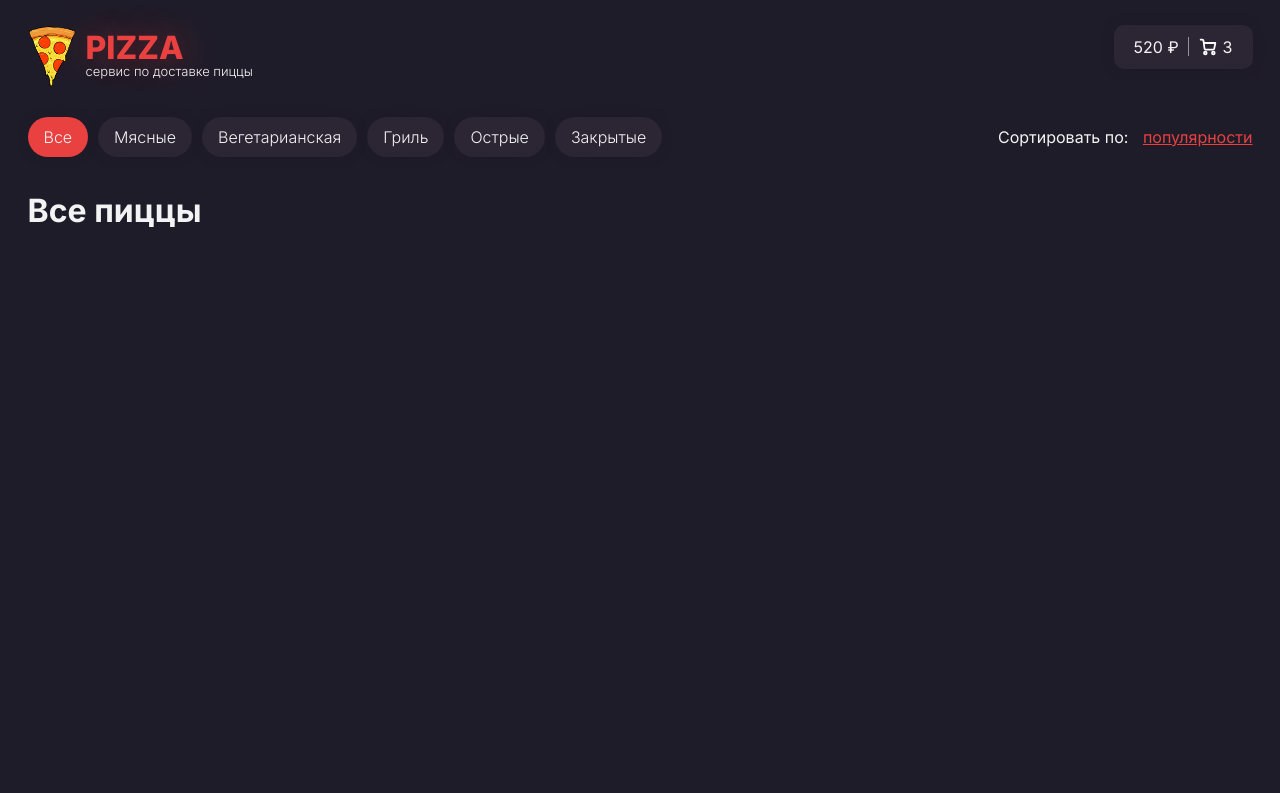
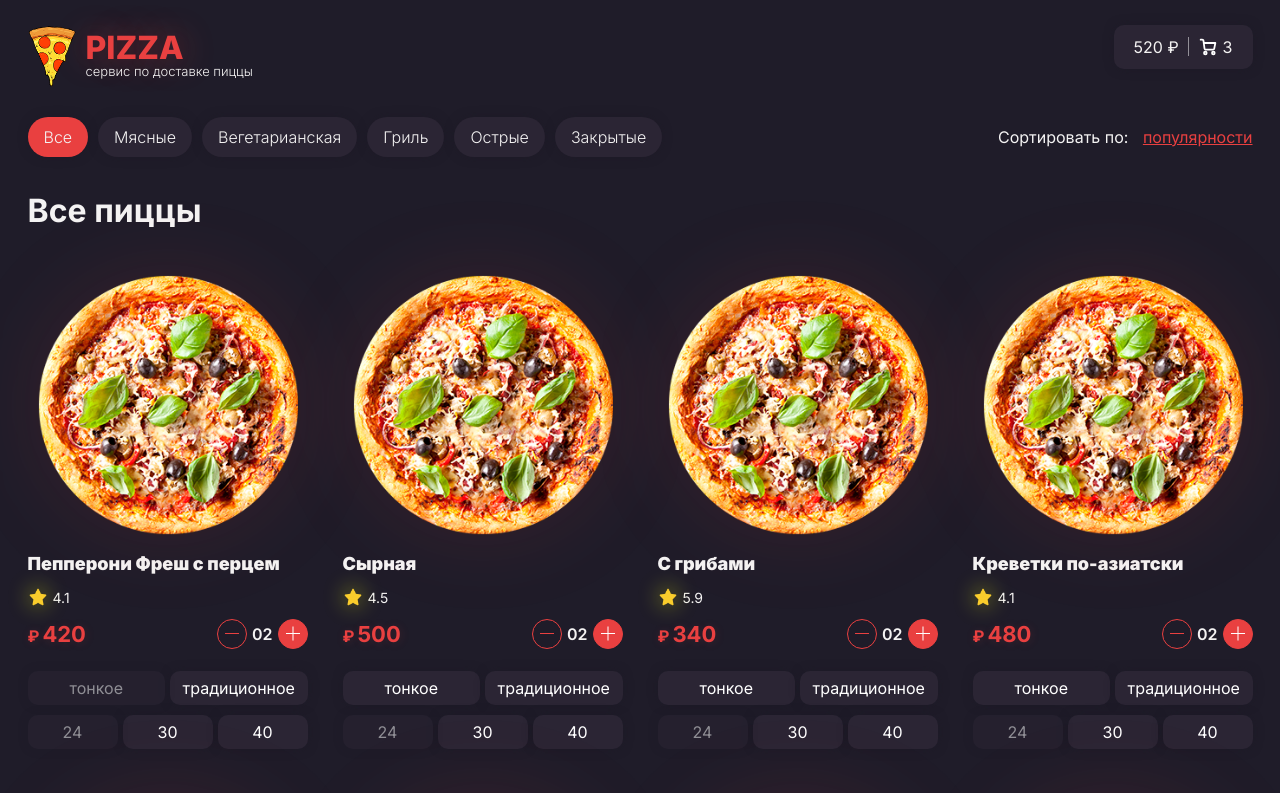
Before and after one commit to Redwi-v/pizza, a React (Create React App) app: page / in a window 1280 px wide. Shown: the top 793 px of the page. Built offline with nearby package versions, Linux system fonts and the light colour scheme.

Commit message:
pizza_render

```diff
--- a/src/components/PizzaItem/PizzaItem.tsx
+++ b/src/components/PizzaItem/PizzaItem.tsx
@@ -1,25 +1,93 @@
-import React, { FC } from 'react'
+import React, { FC, ReactNode } from 'react'
 import style from './pizzaItem.module.scss'
+
+//additional imports
+import { PizzaItemProps } from './pizzaItemProps'
+import starIcon from '../../assets/img/icons/star.png'
 
 
 
-interface PizzaItemProps {
-  preview?: string
-  name?: string
-  prise?: number
-  types?: number[]
-}
 
-enum PizzaTypes {
-  'Тонкое' = 0,
-  'Традиционное' = 5,
-}
+const pizza_doughs: string[] = ['тонкое', 'традиционное']
+const pizzaSizes: number[] = [24, 30, 40]
+
+
 const PizzaItem: FC<PizzaItemProps> = (props) => {
-  const { preview, name, types } = props
+  const { id, imageUrl, name, prise, types, sizes, category, rating } = props
+
+
+
+  // additional renders
+
+  const renderPizzaSizes = (): React.ReactNode => {
+    return pizzaSizes.map((pizzaSize) => {
+      let thisSizeAvailable: boolean = false
+
+      sizes.forEach(size => {
+        if (size === pizzaSize) thisSizeAvailable = true
+      })
+
+      return (
+        <li key={pizzaSize}>
+          <button className={`${style.settings_button} ${thisSizeAvailable ? style.available : ''} ui_element`}>
+            {pizzaSize}
+          </button>
+        </li>
+      )
+    })
+  }
+
+  const renderPizzaDoughs = (): React.ReactNode => {
+    return pizza_doughs.map((dough, doughsIndex) => {
+      let thisPizzaAvailable: boolean = false
+
+      types.forEach(index => {
+        if (index === doughsIndex) {
+          thisPizzaAvailable = true
+        }
+      })
+
+      return (
+        <li key={doughsIndex}>
+          <button className={`${style.settings_button} ${thisPizzaAvailable ? style.available : ''} ui_element`}>
+            {dough}
+          </button>
+        </li>
+      )
+    })
+  }
 
   return (
-    <div className={''}>
-      {PizzaTypes[3]}
+    <div className={style.pizza_item}>
+      <div className={style.pizza_preview}>
+        <img src={imageUrl} alt="pizza image" />
+      </div>
+      <h2 className={style.name}>{name}</h2>
+      <div className={style.rating}>
+        <img src={starIcon} alt="star icon" className={style.star} />
+        <span className={style.rating_number}>{rating}</span>
+      </div>
+      <div className={style.purchase}>
+        <div className={style.prise_block}>
+          <span className={style.currency}>₽</span>
+          <span className={style.prise}>{prise}</span>
+        </div>
+        <div className={style.counter}>
+          <button className={`${style.count_button} ${style.minus}`}></button>
+          <span className={style.count}>02</span>
+          <button className={`${style.count_button} ${style.plus}`}></button>
+        </div>
+      </div>
+      <ul className={style.doughs}>
+        {
+          renderPizzaDoughs()
+        }
+      </ul>
+      <ul className={style.choose_size}>
+        {
+          renderPizzaSizes()
+        }
+      </ul>
     </div>
   );
 }
--- a/src/components/PizzaItem/pizzaItem.module.scss
+++ b/src/components/PizzaItem/pizzaItem.module.scss
@@ -0,0 +1,160 @@
+@mixin light {
+  position: absolute;
+  display: block;
+  max-width: 210px;
+  max-height: 210px;
+  width: 100%;
+  height: 100%;
+  border-radius: 50%;
+  z-index: -1;
+  left: 0;
+  right: 0;
+  bottom: 0;
+  top: 0;
+  margin: auto;
+  filter: blur(50px);
+}
+
+.pizza_item {
+  width: 280px;
+
+  .pizza_preview {
+    position: relative;
+    max-width: 260px;
+    margin: 0 auto;
+    z-index: 10;
+
+    &::before {
+      content: '';
+      @include light;
+      background-color: #e940403a;
+    }
+  }
+
+  .name {
+    font-size: 18px;
+    width: 100%;
+    margin-top: 15px;
+    font-weight: 900;
+  }
+  .rating {
+    position: relative;
+    display: flex;
+    margin-top: 10px;
+    &::before {
+      content: '';
+      @include light;
+      width: 20px;
+      height: 20px;
+      z-index: 1;
+      filter: blur(10px);
+      right: auto;
+      background-color: rgba(223, 237, 21, 0.355);
+    }
+  }
+  .star {
+    width: 20px;
+    height: 20px;
+  }
+  .rating_number {
+    margin-left: 5px;
+    font-size: 14px;
+  }
+
+  .purchase {
+    display: flex;
+    justify-content: space-between;
+    margin-top: 10px;
+  }
+  .prise_block {
+    font-weight: 700;
+    color: #e94040;
+    text-shadow: #e9404025 1px 1px 10px;
+  }
+  .currency {
+    font-size: 16px;
+    margin-right: 3px;
+  }
+  .prise {
+    font-size: 22px;
+  }
+
+  .counter {
+    display: flex;
+    align-items: center;
+    gap: 5px;
+  }
+  .count_button {
+    position: relative;
+    width: 30px;
+    height: 30px;
+    border-radius: 50px;
+    border: 1px solid #e94040;
+    background: none;
+    cursor: pointer;
+  }
+
+  @mixin stick {
+    position: absolute;
+    width: 14px;
+    height: 1px;
+    left: 0;
+    right: 0;
+    margin: auto;
+    top: 13px;
+  }
+  .minus::before {
+    content: '';
+
+    @include stick;
+    background-color: #e94040;
+  }
+
+  .plus {
+    position: relative;
+    background-color: #e94040;
+
+    &::after,
+    &::before {
+      content: '';
+      @include stick;
+      background-color: #fff;
+    }
+    &::after {
+      transform: rotate(90deg);
+    }
+  }
+  .count {
+    font-weight: 600;
+  }
+
+  .doughs {
+    display: flex;
+    width: 100%;
+    gap: 5px;
+    margin-top: 20px;
+    li {
+      width: 100%;
+    }
+  }
+  .choose_size {
+    display: flex;
+    margin-top: 10px;
+    gap: 5px;
+    li {
+      width: 100%;
+    }
+  }
+  .settings_button {
+    width: 100%;
+    cursor: pointer;
+    color: #fff;
+    border: none;
+    opacity: 0.5;
+    cursor: not-allowed;
+  }
+  .available {
+    opacity: 1;
+    cursor: pointer;
+  }
+}
--- /dev/null
+++ b/src/components/PizzaItem/pizzaItemProps.ts
@@ -0,0 +1,10 @@
+export interface PizzaItemProps {
+  id: number
+  imageUrl: string
+  name: string
+  prise: number
+  types: number[]
+  sizes: number[]
+  category: number
+  rating: number
+}
--- a/src/index.scss
+++ b/src/index.scss
@@ -82,6 +82,7 @@ body {
   background-color: #1f1c29;
   color: #f4f3f3;
   font-family: Inter;
+  padding-bottom: 100px;
 }
 .container {
   max-width: calc(1225px + 30px);
--- a/src/pages/main/Main.tsx
+++ b/src/pages/main/Main.tsx
@@ -5,6 +5,108 @@ import HeaderContainer from '../../components/Header/HeaderContainer';
 import SortingContainer from '../../components/Sorting/SortingContainer';
 import PizzaItemContainer from '../../components/PizzaItem/PizzaItemContainer';
 
+import testPizza from '../../assets/img/test_pizza.png'
+
+const pizza = [
+  {
+    id: 0,
+    imageUrl: testPizza,
+    name: "Пепперони Фреш с перцем",
+    types: [1],
+    sizes: [26, 30, 40],
+    category: 0,
+    rating: 4.1,
+    prise: 420,
+
+  },
+  {
+    id: 1,
+    imageUrl: testPizza,
+    name: "Cырная",
+    types: [0, 1],
+    sizes: [26, 30, 40],
+    category: 0,
+    rating: 4.5,
+    prise: 500,
+
+  },
+  {
+    id: 2,
+    imageUrl: testPizza,
+    name: "С грибами",
+    types: [0, 1],
+    sizes: [26, 30, 40],
+    category: 0,
+    rating: 5.9,
+    prise: 340,
+
+  },
+  {
+    id: 3,
+    imageUrl: testPizza,
+    name: "Креветки по-азиатски",
+    types: [0, 1],
+    sizes: [26, 30, 40],
+    category: 4.8,
+    rating: 4.1,
+    prise: 480,
+
+  },
+  {
+    id: 4,
+    imageUrl: testPizza,
+    name: "Сырный цыпленок",
+    types: [0, 1],
+    sizes: [26, 30, 40],
+    category: 0,
+    rating: 4.2,
+    prise: 550,
+
+  },
+  {
+    id: 5,
+    imageUrl: testPizza,
+    name: "Тоже пицца",
+    types: [0, 1],
+    sizes: [26, 30, 40],
+    category: 0,
+    rating: 4.1,
+    prise: 440,
+  },
+  {
+    id: 6,
+    imageUrl: testPizza,
+    name: "не пицца с креветками",
+    types: [0, 1],
+    sizes: [26, 30, 40],
+    category: 0,
+    rating: 4.0,
+    prise: 240,
+
+  },
+  {
+    id: 7,
+    imageUrl: testPizza,
+    name: "не пицца с креветками",
+    types: [0, 1],
+    sizes: [26, 30, 40],
+    category: 0,
+    rating: 4.4,
+    prise: 640,
+
+  },
+  {
+    id: 8,
+    imageUrl: testPizza,
+    name: "не пицца с креветками",
+    types: [0, 1],
+    sizes: [26, 30],
+    category: 0,
+    rating: 4.7,
+    prise: 660,
+
+  },
+]
 
 interface MainProps {
 
@@ -13,7 +115,6 @@ interface MainProps {
 
 
 const Main: FunctionComponent<MainProps> = () => {
-  const pizza = [1, 2, 3, 4, 5, 6, 7, 8, 9, 10]
 
   return (
     <div className={style.main}>
@@ -27,8 +128,8 @@ const Main: FunctionComponent<MainProps> = () => {
         {
           pizza.map(pizza => {
             return (
-              <li className={style.pizza}>
-                <PizzaItemContainer />
+              <li className={style.pizza} key={pizza.id}>
+                <PizzaItemContainer {...pizza} />
               </li>
             )
           })
--- a/src/pages/main/main.module.scss
+++ b/src/pages/main/main.module.scss
@@ -9,4 +9,15 @@
   .main_title {
     margin: 30px 0 20px 0;
   }
+
+  .pizza_list {
+    display: flex;
+    flex-wrap: wrap;
+    justify-content: space-between;
+    gap: 20px;
+    row-gap: 45px;
+    margin-top: 40px;
+  }
+  .pizza {
+  }
 }
```
Also changed, not shown: src/components/PizzaItem/PizzaItemContainer.tsx (+3 -4 lines), src/assets/img/icons/star.png (added), src/assets/img/test_pizza.png (added).
